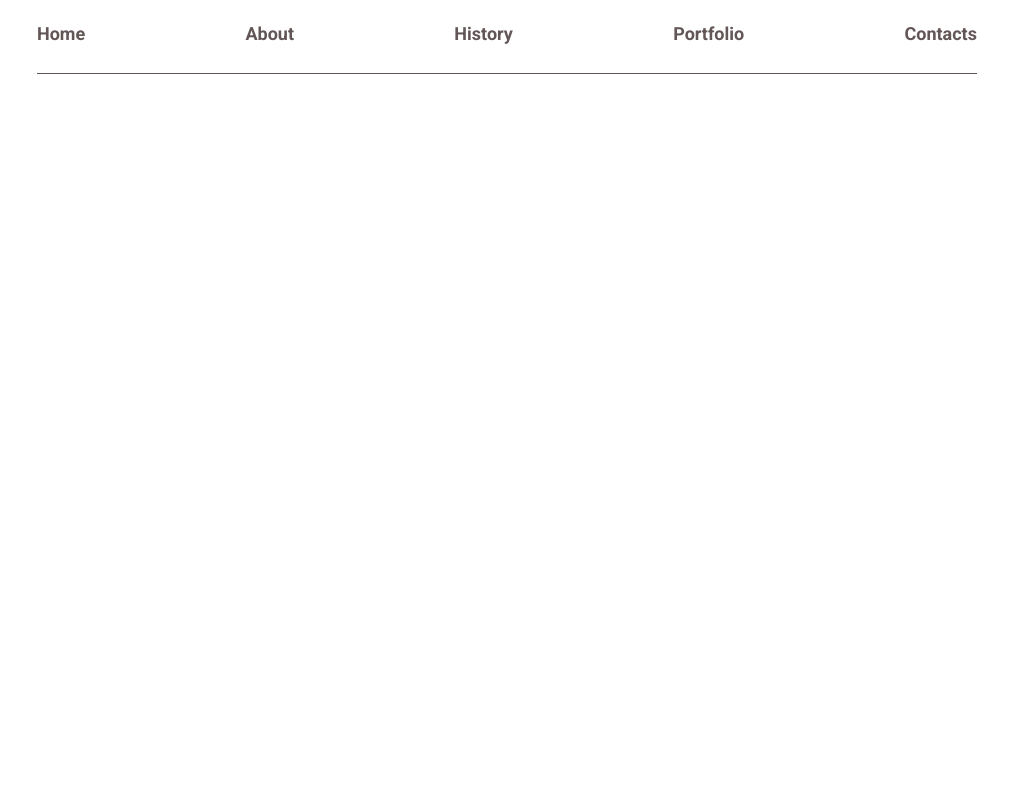
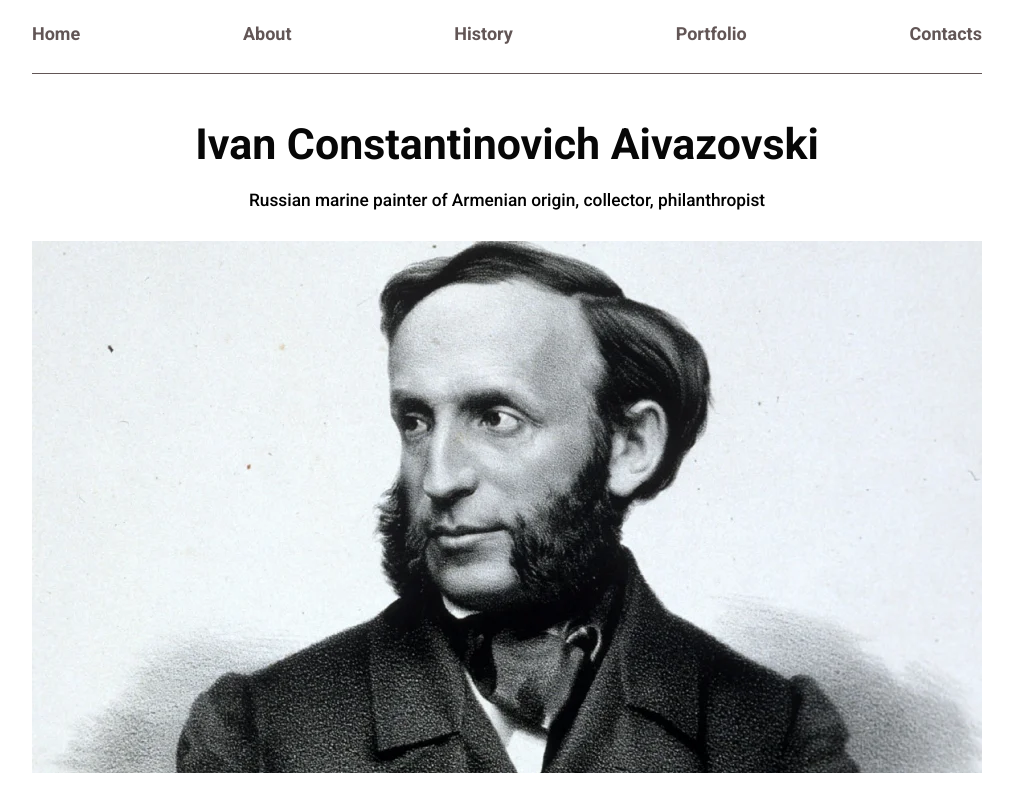
Before and after one commit to Amunha/aivazovski_page, a plain HTML site: page index.html in a window 1280 px wide. Shown: the whole page, without its empty margins (133-1146 px from the left). Drawn offline with Linux system fonts and the light colour scheme.

Commit message:
add home section

```diff
--- a/index.css
+++ b/index.css
@@ -1,4 +1,5 @@
+@import url("https://fonts.googleapis.com/css?family=Roboto:100,regular,500,700,900&display=swap");
 @import url("styles/variables.css");
 @import url("styles/basic.css");
-@import url("https://fonts.googleapis.com/css?family=Roboto:100,regular,500,700,900&display=swap");
 @import url("styles/header.css");
+@import url("styles/home.css");
--- a/index.html
+++ b/index.html
@@ -33,6 +33,19 @@
 			</nav>
 		</div>
 	</header>
+	<main aria-label="main">
+		<section class="home" aria-label="home section">
+			<div class="container">
+				<h1 class="home-title" aria-label="title">Ivan Constantinovich Aivazovski</h1>
+				<p class="sub-title" aria-label="description">Russian marine painter of Armenian origin, collector,
+					philanthropist</p>
+				<div class="home-image">
+					<img src="assets/webp/home.webp" alt="photo of Aivazovski" class="home-img">
+				</div>
+			</div>
+		</section>
+	</main>
+	<footer class="footer"></footer>
 </body>
 
 </html>
--- a/styles/basic.css
+++ b/styles/basic.css
@@ -61,12 +61,11 @@ h6 {
 body {
 	font-family: "Roboto";
 	background-color: var(--bg-main);
-	font-size: 18px;
+	font-size: 1.125rem;
 }
-
 
 .container {
 	margin: 0 auto;
-	max-width: 970px;
+	max-width: 61.25rem;
 	padding: 0 15px;
 }
--- a/styles/header.css
+++ b/styles/header.css
@@ -10,7 +10,7 @@
 	display: block;
 	width: 100%;
 	height: 1px;
-	margin: 30px 0;
+	margin: 30px 0 45px 0;
 	background-color: var(--font-color-grey);
 }
 
--- /dev/null
+++ b/styles/home.css
@@ -0,0 +1,41 @@
+.home {
+	text-align: center;
+}
+.home-title {
+	font-weight: 700;
+	font-size: clamp(2rem, 1.715rem + 1.21vw, 2.813rem);
+	line-height: 1.17;
+	color: var(--color-black);
+}
+.home-title:not(:last-child) {
+	margin: 0px 0px 0.488em 0px;
+}
+.sub-title {
+	font-weight: 500;
+	font-size: clamp(0.875rem, 0.787rem + 0.37vw, 1.125rem);
+	line-height: 1.16;
+}
+.sub-title:not(:last-child) {
+	margin: 0px 0px 1.944rem 0px;
+}
+.home-image {
+	position: relative;
+	padding: 0px 0px 56% 0px;
+}
+.home-img {
+	position: absolute;
+	top: 0;
+	left: 0;
+	width: 100%;
+	height: 100%;
+	object-fit: cover;
+}
+
+@media (max-width: 480px) {
+	.home {
+		text-align: left;
+	}
+	.home-title {
+		max-width: 14.93rem;
+	}
+}
```
